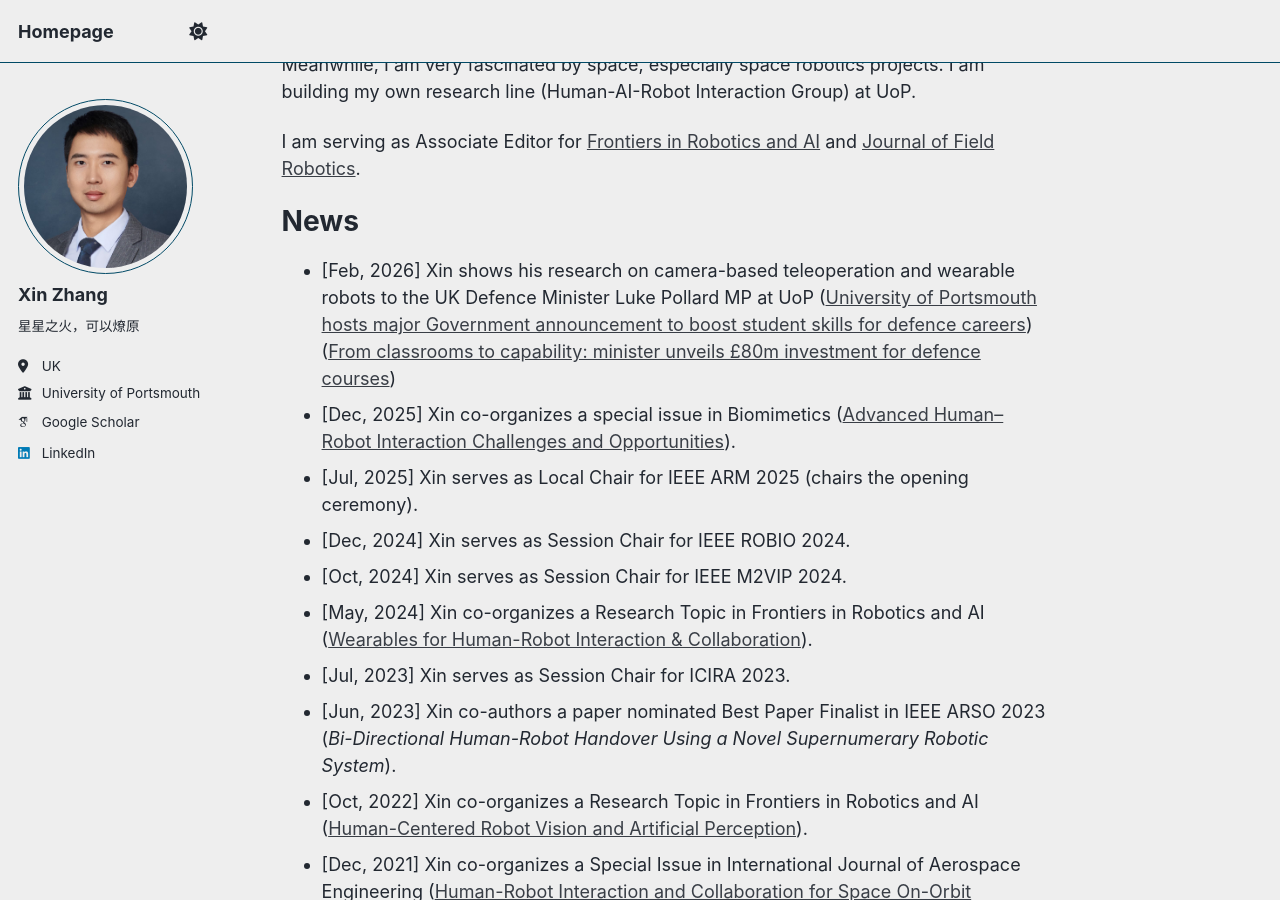
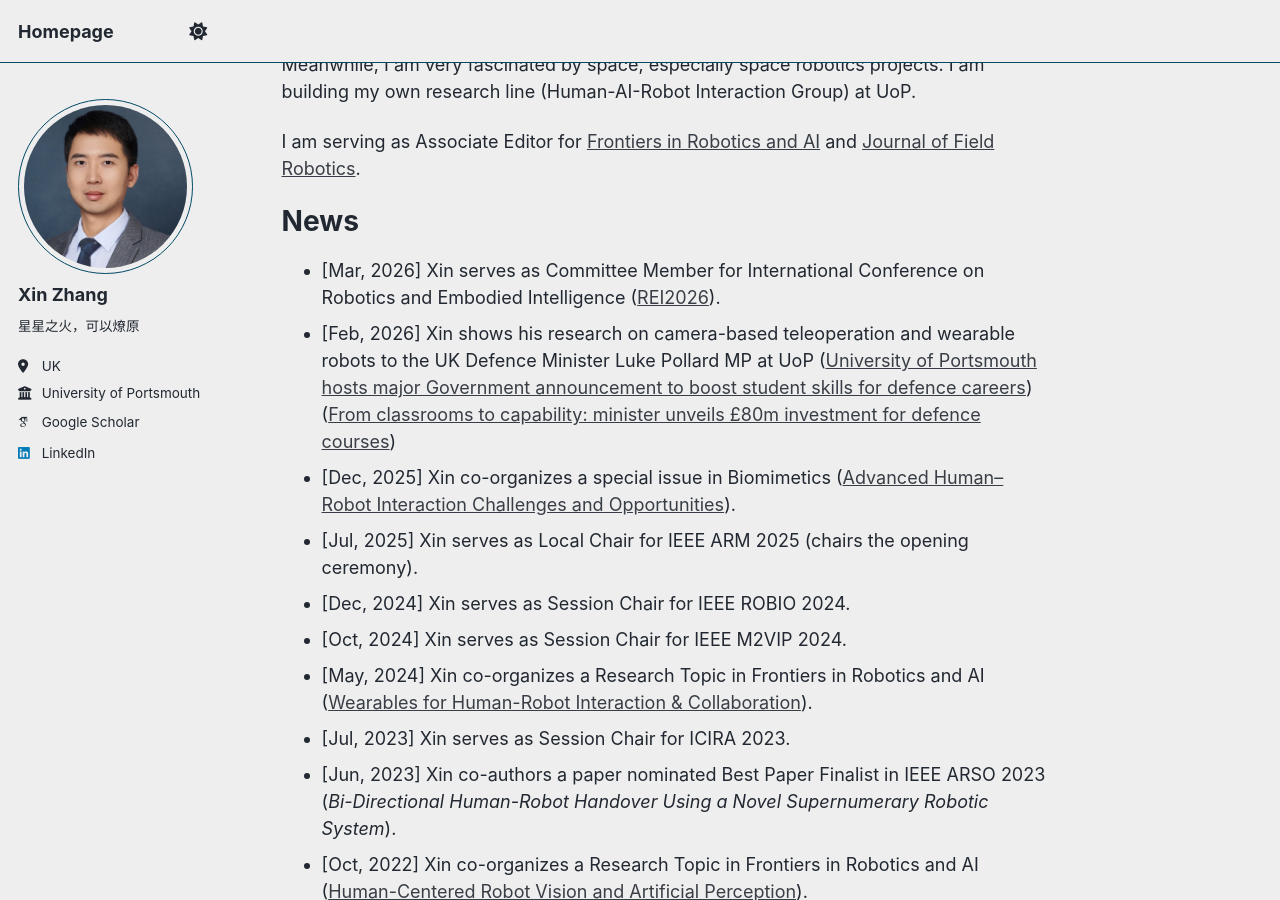
Before and after one commit to Mansion-ZX/Mansion-ZX.github.io, a Jekyll site: the page built from _pages/about.md, in a window 1280 px wide and 900 px high, scrolled down 303 px. Built offline with Jekyll 4.4.1, drawn with Linux system fonts in a browser that asks for light colours; some web fonts are replaced; a script that is not in the unit is left out.

Commit message:
Update about.md

```diff
--- a/_pages/about.md
+++ b/_pages/about.md
@@ -15,6 +15,7 @@ I am serving as Associate Editor for [Frontiers in Robotics and AI](https://www.
 
 News
 ======
+- [Mar, 2026] Xin serves as Committee Member for International Conference on Robotics and Embodied Intelligence ([REI2026](https://www.openacdemic.com/rei2026/)).
 - [Feb, 2026] Xin shows his research on camera-based teleoperation and wearable robots to the UK Defence Minister Luke Pollard MP at UoP ([University of Portsmouth hosts major Government announcement to boost student skills for defence careers](https://www.port.ac.uk/news-events-and-blogs/news/university-of-portsmouth-hosts-major-government-announcement-to-boost-student-skills-for-defence-careers)) ([From classrooms to capability: minister unveils £80m investment for defence courses](https://www.forcesnews.com/news/classrooms-capability-defence-minister-unveils-ps80m-investment-defence-courses))
 - [Dec, 2025] Xin co-organizes a special issue in Biomimetics ([Advanced Human–Robot Interaction Challenges and Opportunities](https://www.mdpi.com/journal/biomimetics/special_issues/9PBE9T8RUF)).
 - [Jul, 2025] Xin serves as Local Chair for IEEE ARM 2025 (chairs the opening ceremony).
```
